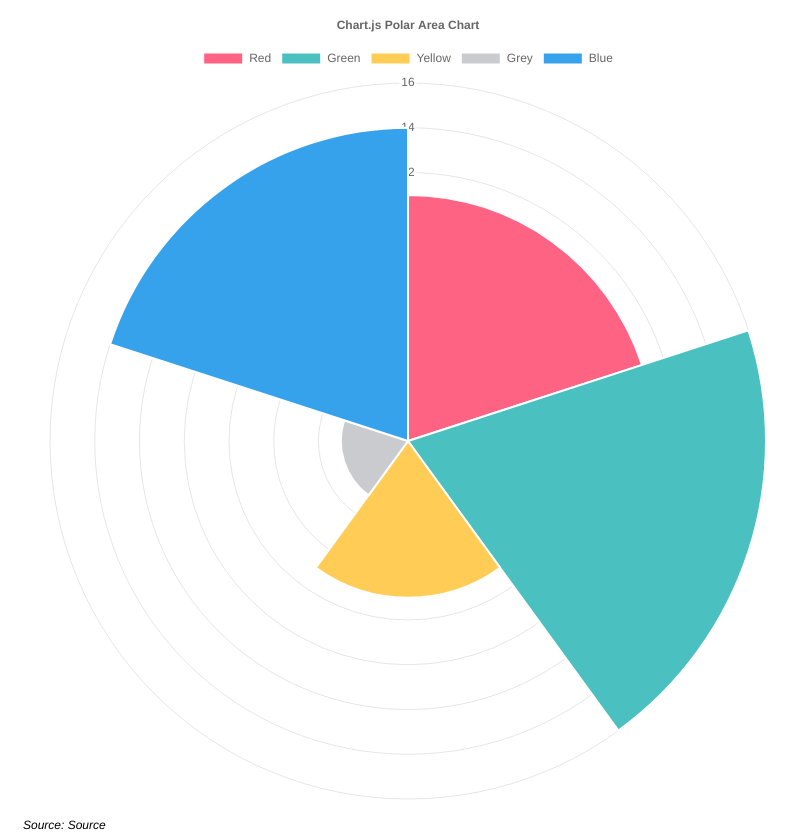
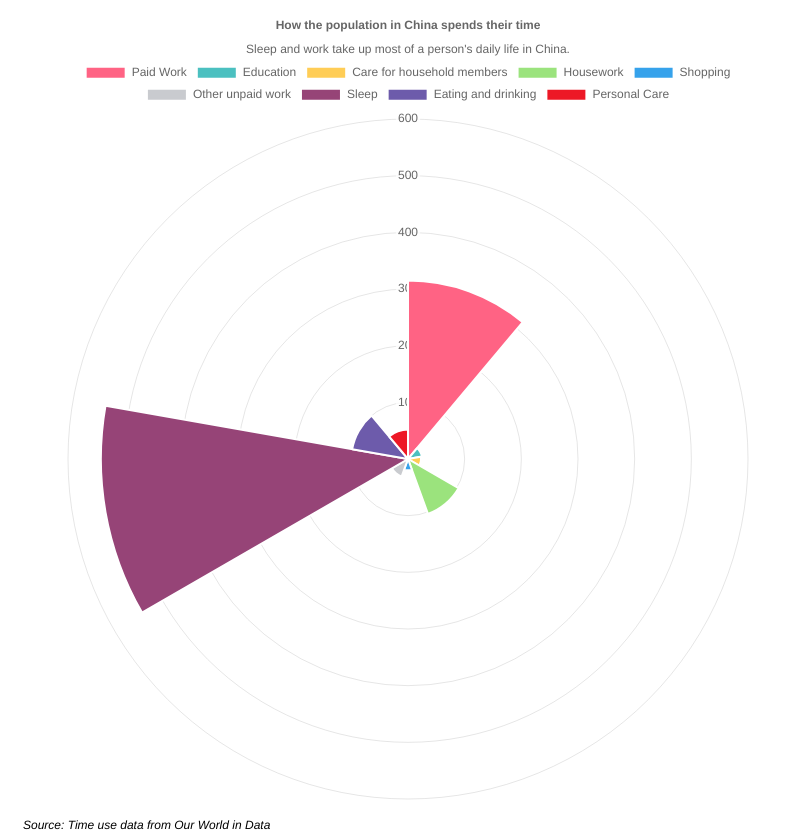
Before and after one commit to dylanshulman/data-viz, a plain HTML site: page js_lab/radar_chart/index.html in a window 1280 px wide. Shown: the whole page, without its empty margins (0-804 px from the left). Drawn offline with nearby package versions, Linux system fonts and the light colour scheme.

Commit message:
First assignment

```diff
--- a/js_lab/radar_chart/index.html
+++ b/js_lab/radar_chart/index.html
@@ -15,7 +15,7 @@
     <!-- add this container and style to stylesheet to resize the graphic-->
     <div class="chartContainer">
       <canvas id="myChart"></canvas>
-      <div class="source">Source: Source</div>
+      <div class="source">Source: Time use data from Our World in Data</div>
     </div>
 
 <script src="javascript.js"></script>
--- a/js_lab/radar_chart/javascript.js
+++ b/js_lab/radar_chart/javascript.js
@@ -3,21 +3,29 @@ var ctx = document.getElementById('myChart').getContext('2d');
           type: 'polarArea',
           data: {
             labels: [
-              'Red',
-              'Green',
-              'Yellow',
-              'Grey',
-              'Blue'
+              'Paid Work',
+              'Education',
+              'Care for household members',
+              'Housework',
+              'Shopping',
+              'Other unpaid work',
+              'Sleep',
+              'Eating and drinking',
+              'Personal Care'
             ],
             datasets: [{
-              label: 'My First Dataset',
-              data: [11, 16, 7, 3, 14],
+              label: 'Time Use',
+              data: [315, 25, 23, 103, 20, 33, 542, 100, 52],
               backgroundColor: [
                 'rgb(255, 99, 132)',
                 'rgb(75, 192, 192)',
                 'rgb(255, 205, 86)',
+                'rgb(155, 227, 125)',
+                'rgb(54, 162, 235)',
                 'rgb(201, 203, 207)',
-                'rgb(54, 162, 235)'
+                'rgb(150, 68, 119)',
+                'rgb(109, 91, 171)',
+                'rgb(237, 24, 38)'
               ]
             }]
           },
@@ -25,12 +33,17 @@ var ctx = document.getElementById('myChart').getContext('2d');
             responsive: true,
             plugins: {
               legend: {
+                display: true,
                 position: 'top',
               },
               title: {
                 display: true,
-                text: 'Chart.js Polar Area Chart'
+                text: 'How the population in China spends their time'
+              },
+              //Chart subtitle
+              subtitle: {
+                display: true,
+                text: 'Sleep and work take up most of a person\'s daily life in China.'
               }
             }
-          }
-        });
+          }});
```
